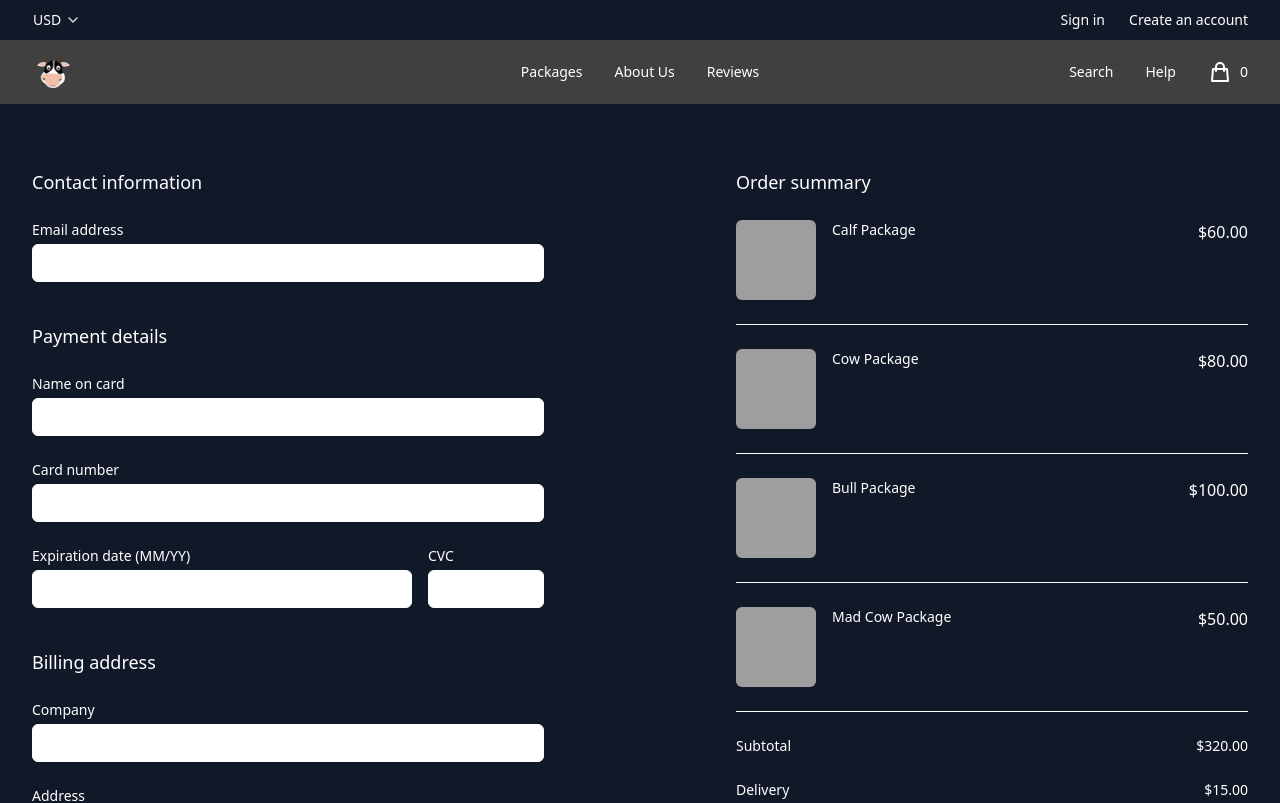
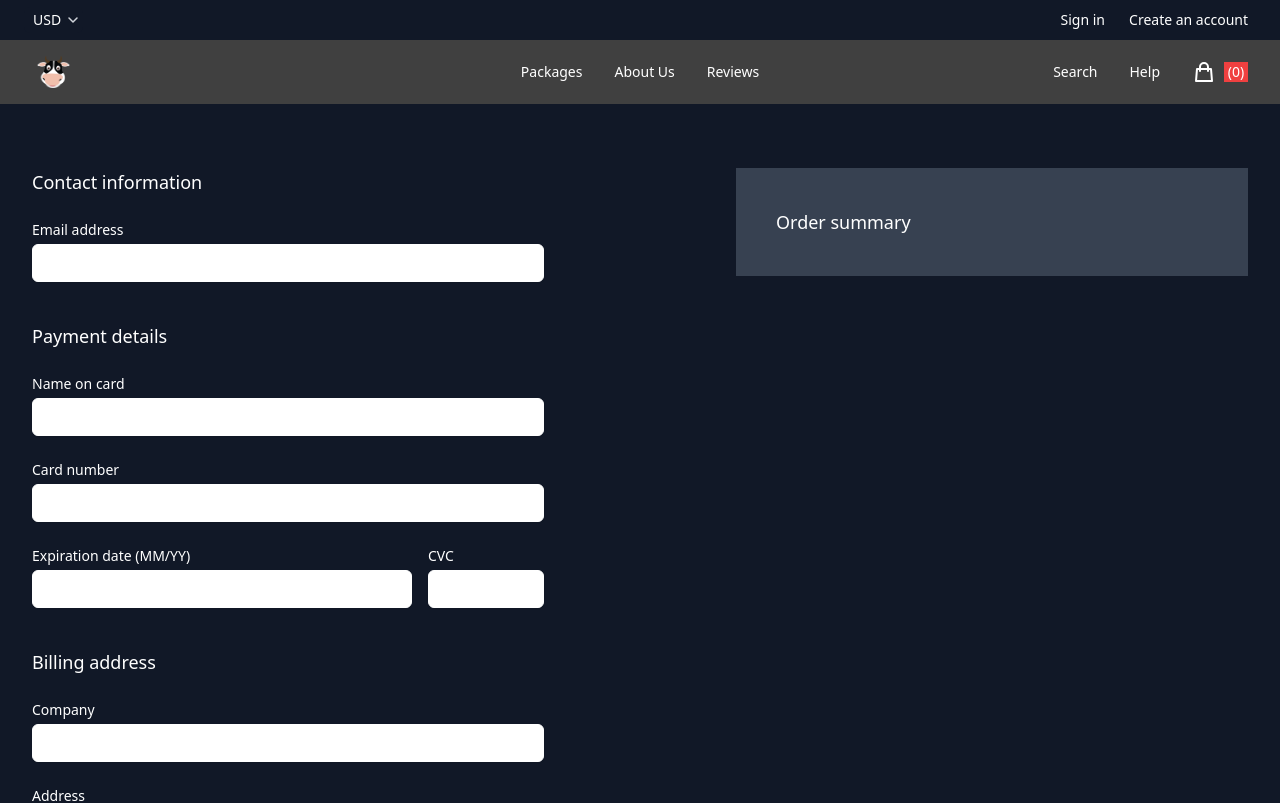
Before and after one commit to woz-u/WreckedAngular-Group, a React (Create React App) app: page /Checkout in a window 1280 px wide. Shown: the top 803 px of the page. Built offline with nearby package versions, Linux system fonts and the light colour scheme; grey boxes are pictures that could not be loaded.

Commit message:
Weeks worth of work on pages

```diff
--- a/package.json
+++ b/package.json
@@ -15,6 +15,7 @@
     "react-icons": "^4.4.0",
     "react-router-dom": "^6.3.0",
     "react-scripts": "5.0.1",
+    "react-use-cart": "^1.13.0",
     "web-vitals": "^2.1.4"
   },
   "scripts": {
--- a/src/Components/Navbar.jsx
+++ b/src/Components/Navbar.jsx
@@ -21,6 +21,7 @@ import Checkout from "../Routes/Checkout";
 import { Link } from "react-router-dom";
 import SignIn from "../Routes/SignIn";
 import SignUp from "../Routes/SignUp";
+import { useCart } from 'react-use-cart';
 
 const currencies = ["USD", "CAD"];
 const navigation = {
@@ -69,9 +70,18 @@ function classNames(...classes) {
   return classes.filter(Boolean).join(" ");
 }
 
-function Header() {
+function Header(props) {
   const [mobileMenuOpen, setMobileMenuOpen] = useState(false);
+  const {countCartItems} = props;
+  const { addItem } = useCart();
 
+    const {
+        isEmpty,
+        totalUniqueItems,
+        items,
+        updateItemQuantity,
+        removeItem,
+    } = useCart();
   return (
     <div>
       {/* Mobile menu */}
@@ -478,7 +488,7 @@ function Header() {
                             aria-hidden="true"
                           />
                           <span className="ml-2 text-sm font-medium text-white">
-                            0
+                          <button className="badge">({totalUniqueItems})</button>
                           </span>
                           <span className="sr-only">
                             items in cart, view bag
--- a/src/Components/Showandhide.jsx
+++ b/src/Components/Showandhide.jsx
@@ -1,6 +1,6 @@
 import React from 'react'
 
-function Showandhide() {
+export default function Showandhide(props) {
   return (
     <div>   <section aria-labelledby="shipping-heading" className="mt-10">
     <h2
@@ -122,5 +122,3 @@ function Showandhide() {
 </div>
   )
 }
-
-export default Showandhide
--- a/src/Routes/CalfPack.jsx
+++ b/src/Routes/CalfPack.jsx
@@ -1,4 +1,6 @@
-
+import Checkout from "./Checkout";
+import { useCart } from 'react-use-cart';
+import data from "./data";
 const features = [
     {
       name: '$60.00 + Tax',
@@ -17,7 +19,10 @@ const features = [
       description: 'The Herd will stay in the yard with the sign for 3 days and includes delivery and pickup.' },
   ]
 
-  export default function CalfPack() {
+  export default function CalfPack(props) {
+    const {product, onAdd} = props;
+    const { addItem } = useCart();
+    const {products} = data;
     return (
       <div className="bg-white">
         <section aria-labelledby="features-heading" className="relative">
@@ -38,7 +43,14 @@ const features = [
               <p className="mt-4 text-gray-500">
                 This Package is great for someone with a smaller yard that you want to congratulate or just give a good laugh to.
               </p>
-
+              <br></br>
+              <div>
+                 {products.map((p) => (
+                  <div key={p.id}>
+                    <button className="bg-blue-600 text-white hover:opacity-75 p-2" onClick={() => addItem(p)}>Add to cart</button>
+                  </div>
+                 ))}
+              </div>
               <dl className="mt-10 grid grid-cols-1 gap-y-10 gap-x-8 text-sm sm:grid-cols-2">
                 {features.map((feature) => (
                   <div key={feature.name}>
--- a/src/Routes/Checkout.jsx
+++ b/src/Routes/Checkout.jsx
@@ -1,44 +1,38 @@
-import React, {useState} from "react";
+import React, {useState, Component} from "react";
 import { Fragment } from "react";
 import { Popover, Transition } from "@headlessui/react";
 import { ChevronUpIcon } from "@heroicons/react/solid";
 import data from "./data";
 import Showandhide from "../Components/Showandhide";
+import { useCart } from 'react-use-cart';
 
-const products = [
-  {
-    id: 1,
-    name: "Calf Package",
-    image: "https://cdn.discordapp.com/attachments/938922482432376843/984923525494231051/1.png",
-    price: "$60.00"
-},
-{
-    id: 2,
-    name: "Cow Package",
-    image: "https://cdn.discordapp.com/attachments/938922482432376843/984923525729108008/2.png",
-    price: "$80.00"
-},
-{
-    id: 3,
-    name: "Bull Package",
-    image: "https://cdn.discordapp.com/attachments/938922482432376843/984923526001754232/3.png",
-    price: "$100.00"
-},
-{
-    id: 4,
-    name: "Mad Cow Package",
-    image: "https://slack-imgs.com/?c=1&o1=ro&url=https%3A%2F%2Fcdn.discordapp.com%2Fattachments%2F938922482432376843%2F985937296954130432%2FRevenge.png",
-    price: "$50.00"
+
+const {products} = data;
+
+
+  function Checkout() {
+    const {
+      isEmpty,
+      totalUniqueItems,
+      items,
+      updateItemQuantity,
+      removeItem,
+  } = useCart(0);
+  const itemsPrice = items.reduce((a, c) => a + c.price * c.quantity, 0);
+  const taxPrice = itemsPrice * 0.14;
+  const deliveryPrice = itemsPrice > 150 ? 0 : 50;
+  const totalPrice = itemsPrice + taxPrice + deliveryPrice;
+
+  function handleClick() {
+    <Showandhide></Showandhide>
   }
-]; // More products...
 
-const Checkout = () => {
-  function Showdelivery(props){
-    const difaddress = () =>{
 
-    }
-  }
+
+
   return (
+    <div>
+
     <div className="bg-gray-900">
       {/* Background color split screen for large screens */}
       <div
@@ -57,58 +51,51 @@ const Checkout = () => {
           aria-labelledby="summary-heading"
           className="pt-16 pb-10 px-4 sm:px-6 lg:px-0 lg:pb-16 lg:bg-transparent lg:row-start-1 lg:col-start-2 bg-gray-700"
         >
-          <div className="max-w-lg mx-auto lg:max-w-none">
+          <div className="max-w-lg mx-auto lg:max-w-none bg-gray-700 pt-10 pb-10 pl-10 pr-10">
             <h2 id="summary-heading" className="text-lg font-medium text-white">
               Order summary
             </h2>
 
-            <ul
-              role="list"
-              className="text-sm font-medium text-white divide-y divide-gray-50 "
-            >
-              {products.map((product) => (
-                <li
-                  key="{product.id}"
-                  className="flex items-start py-6 space-x-4"
-                >
-                  <img
-                    src="{product.imageSrc}"
-                    alt="{product.imageAlt}"
-                    className="flex-none w-20 h-20 rounded-md object-center object-cover"
-                  />
-                  <div className="flex-auto space-y-1">
-                    <h3>{product.name}</h3>
-                    <p className="text-white">{product.color}</p>
-                    <p className="text-white">{product.size}</p>
-                  </div>
-                  <p className="flex-none text-base font-medium">
-                    {product.price}
-                  </p>
+
+        <div className="text-white">
+          <ul >
+                {items.map((item) => (
+                    <li  key={item.id}>
+                        {item.quantity} x {item.name} &mdash;
+                        <button className="text-white bg-blue-600 p-2 rounded-3xl" onClick={() => updateItemQuantity(item.id, item.quantity - 1)}>
+                            -
+                        </button>
+                        <button className="text-white bg-blue-600 p-2 rounded-3xl" onClick={() => updateItemQuantity(item.id, item.quantity + 1)}>
+                            +
+                        </button>
+                        <button className="text-white bg-red-600 p-2 rounded-3xl" onClick={() => removeItem(item.id)}>&times;</button>
+                        <div className="">  {item.price}x{item.quantity} </div>
+
                     </li>
                 ))}
             </ul>
-
-            <dl className="hidden text-sm font-medium text-white space-y-6 border-t border-white pt-6 lg:block">
-              <div className="flex items-center justify-between">
-                <dt className="text-white">Subtotal</dt>
-                <dd>$320.00</dd>
+            {items.length !== 0 && (
+              <>
+                <hr></hr>
+                <div className="row text-white">
+                  <div className="col-2">Items Price</div>
+                  <div className="col-1">${itemsPrice.toFixed(2)}</div>
                 </div>
-
-              <div className="flex items-center justify-between">
-                <dt className="text-white">Delivery</dt>
-                <dd>$15.00</dd>
+                <div className="row text-white">
+                  <div className="col-2">Tax Price</div>
+                  <div className="col-1">${taxPrice.toFixed(2)}</div>
                 </div>
-
-              <div className="flex items-center justify-between">
-                <dt className="text-white">Taxes</dt>
-                <dd>$26.80</dd>
+                <div className="row text-white">
+                  <div className="col-2">Delivery Price</div>
+                  <div className="col-1">${deliveryPrice.toFixed(2)}</div>
                 </div>
-
-              <div className="flex items-center justify-between border-t border-white pt-6">
-                <dt className="text-white">Total</dt>
-                <dd className="text-white">$361.80</dd>
+                <div className="row text-white">
+                  <div className="col-2"><strong>Total Price</strong></div>
+                  <div className="col-1"><strong>${totalPrice.toFixed(2)}</strong></div>
                 </div>
-            </dl>
+              </>
+            )}
+            </div>
 
             <Popover className="inset-x-0 flex flex-col-reverse text-sm font-medium text-white lg:hidden">
               <div className="relative z-10 bg-gray-700 border-t border-white px-4 sm:px-6">
@@ -416,7 +403,7 @@ const Checkout = () => {
                   type="checkbox"
                   defaultChecked
                   className="h-4 w-4 border-white rounded text-indigo-600 focus:ring-indigo-500"
-                  onChange={Showdelivery}
+                  onClick={handleClick}
                 />
                 <div className="ml-2">
                   <label
@@ -445,6 +432,7 @@ const Checkout = () => {
         </form>
       </div>
     </div>
+  </div>
   );
 };
 
--- a/src/Routes/data.json
+++ /dev/null
@@ -1,26 +0,0 @@
-[
-    {
-        "id": 1,
-        "name": "Calf Package",
-        "image": "https://cdn.discordapp.com/attachments/938922482432376843/984923525494231051/1.png",
-        "price": "$60.00"
-    },
-    {
-        "id": 2,
-        "name": "Cow Package",
-        "image": "https://cdn.discordapp.com/attachments/938922482432376843/984923525729108008/2.png",
-        "price": "$80.00"
-    },
-    {
-        "id": 1,
-        "name": "Bull Package",
-        "image": "https://cdn.discordapp.com/attachments/938922482432376843/984923526001754232/3.png",
-        "price": "$100.00"
-    },
-    {
-        "id": 1,
-        "name": "Mad Cow Package",
-        "image": "https://slack-imgs.com/?c=1&o1=ro&url=https%3A%2F%2Fcdn.discordapp.com%2Fattachments%2F938922482432376843%2F985937296954130432%2FRevenge.png",
-        "price": "$50.00"
-    }
-]
--- /dev/null
+++ b/src/Routes/data.jsx
@@ -0,0 +1,29 @@
+const data = {
+    products: [
+    {
+        id: 1,
+        name: "Calf Package",
+        image: "https://cdn.discordapp.com/attachments/938922482432376843/984923525494231051/1.png",
+        price: "$60.00"
+    },
+    {
+        id: 2,
+        name: "Cow Package",
+        image: "https://cdn.discordapp.com/attachments/938922482432376843/984923525729108008/2.png",
+        price: "$80.00"
+    },
+    {
+        id: 1,
+        name: "Bull Package",
+        image: "https://cdn.discordapp.com/attachments/938922482432376843/984923526001754232/3.png",
+        price: "$100.00"
+    },
+    {
+        id: 1,
+        name: "Mad Cow Package",
+        image: "https://slack-imgs.com/?c=1&o1=ro&url=https%3A%2F%2Fcdn.discordapp.com%2Fattachments%2F938922482432376843%2F985937296954130432%2FRevenge.png",
+        price: "$50.00"
+    }
+],
+};
+export default data;
--- a/src/index.css
+++ b/src/index.css
@@ -1,3 +1,17 @@
 @tailwind base;
 @tailwind components;
 @tailwind utilities;
+button.add{
+    background-color: #40c0f0;
+    width: 1.5rem;
+}
+button.remove{
+    background-color: #f04040;
+    width: 1.5rem;
+}
+button.badge{
+    background-color: #f04040;
+    border: none;
+    color: #ffffff;
+    width: 1.5rem;
+}
```
Also changed, not shown: src/App.js (+5 -4 lines), src/Routes/BullPack.jsx (+15 -3 lines), src/Routes/CowPack.jsx (+15 -3 lines), src/Routes/MadCow.jsx (+15 -3 lines), 1 other file (tests, documents, lock files or other folders). Lines whose indentation alone changed are shown as unchanged.
